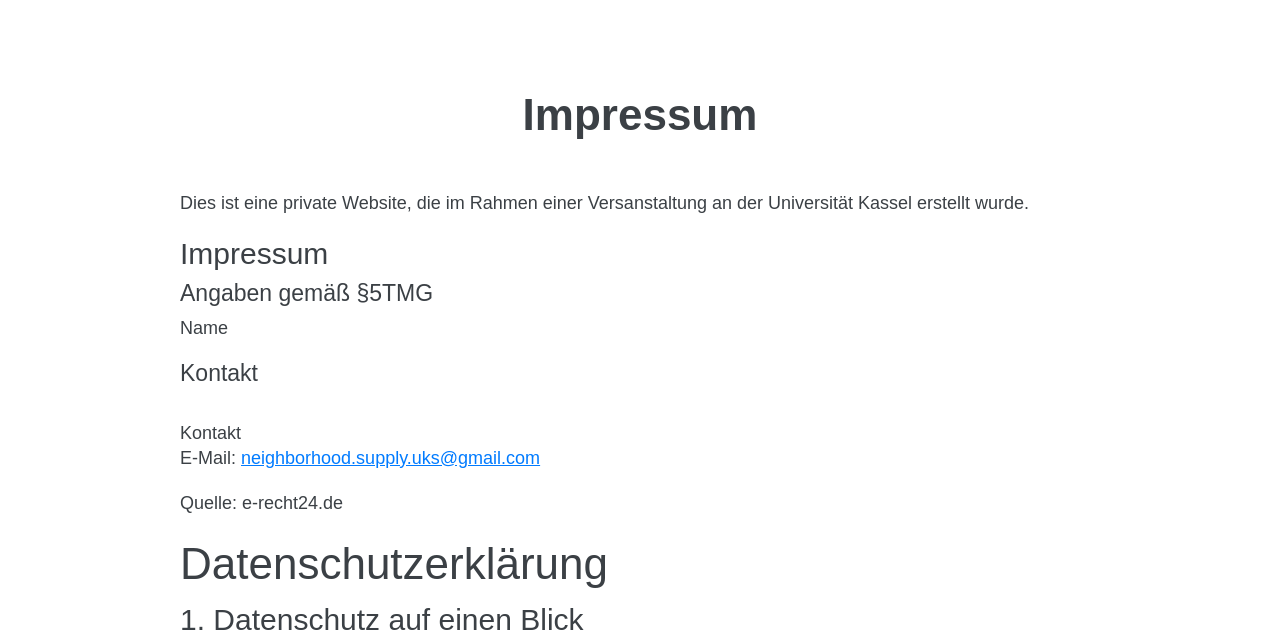
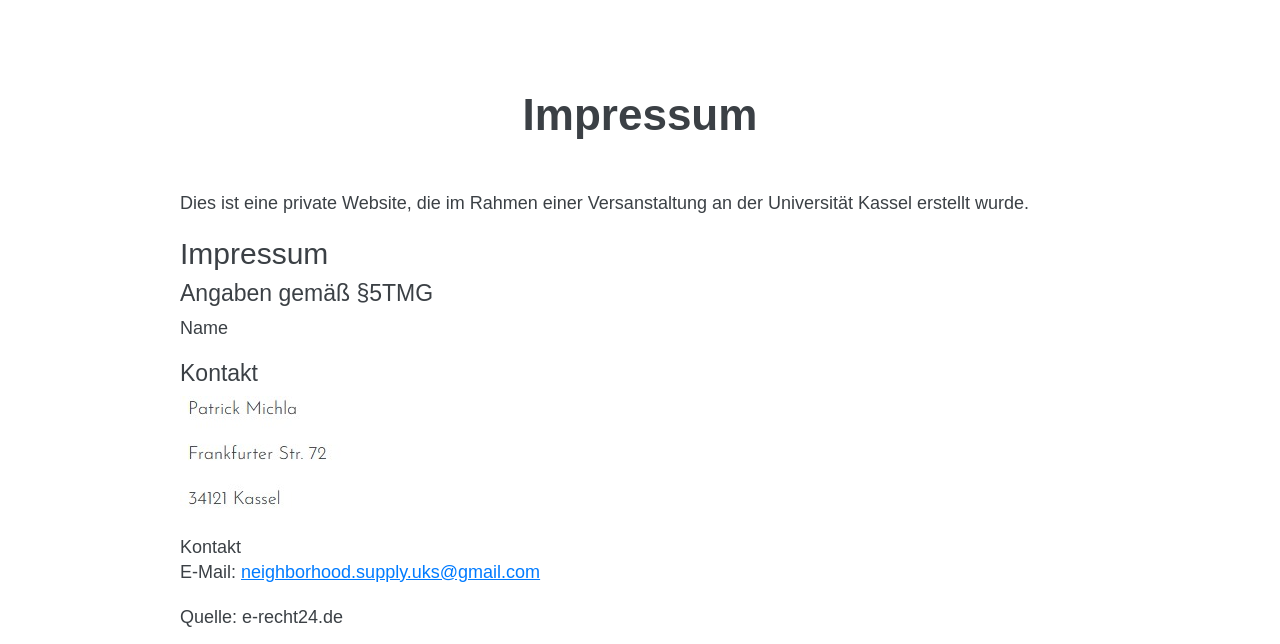
Before and after one commit to neighborhood-supply/neighborhood-supply.github.io, a plain HTML site: page terms-conditions/index.html in a window 1280 px wide. Shown: the part 74-718 px from the top of the page. Drawn offline with Linux system fonts and the light colour scheme; files whose address does not match are found by name; a web font is replaced by a local one.

Commit message:
picture kontakt

```diff
--- a/terms-conditions/index.html
+++ b/terms-conditions/index.html
@@ -91,7 +91,7 @@
 <h3 id="angaben-gemäß-5tmg">Angaben gemäß §5TMG</h3>
 <p>Name</p>
 <h3 id="kontakt">Kontakt</h3>
-<img href="impressum_name.jpg">
+<img src="impressum_name.jpg">
 <p>Kontakt<br>
 E-Mail: <a href="mailto:neighborhood.supply.uks@gmail.com">neighborhood.supply.uks@gmail.com</a></p>
 <p>Quelle:
```
Also changed, not shown: terms-conditions/datenschutz_kontakt.jpg (added).
